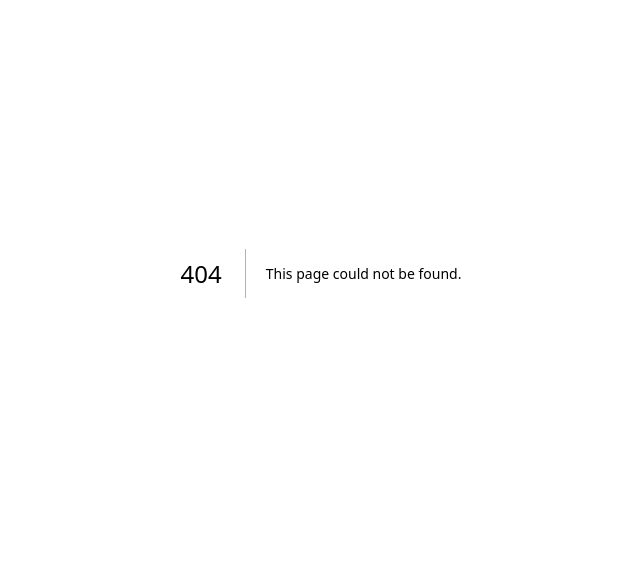
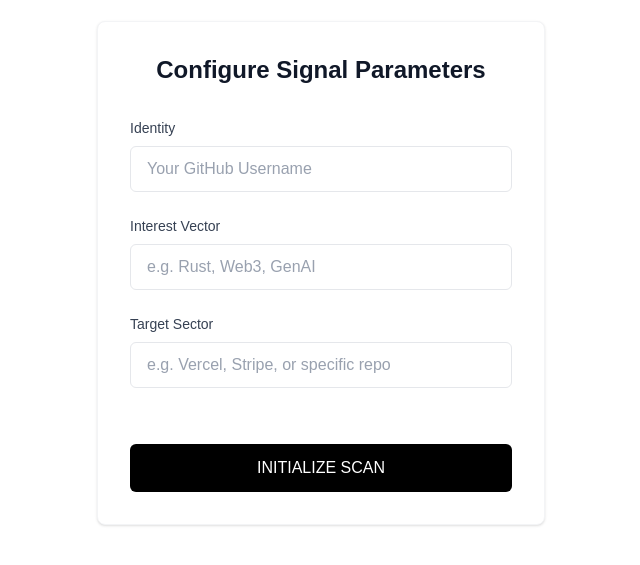
Before and after one commit to rihandoshi/SignalNow, a Next.js app: page /console in a window 1280 px wide. Before the commit this address had no page. Shown: the part 127-692 px from the top of the page, without its empty margins (319-959 px from the left). Built offline with nearby package versions, Linux system fonts and the light colour scheme.

Commit message:
added first page where inputs are taken and changed config files

```diff
--- /dev/null
+++ b/src/app/console/page.tsx
@@ -0,0 +1,151 @@
+"use client"
+
+import type React from "react"
+
+import { useState, useRef } from "react"
+
+export default function ConfigurePage() {
+  const [identity, setIdentity] = useState("")
+  const [interestVector, setInterestVector] = useState("")
+  const [targetSector, setTargetSector] = useState("")
+  const [isScanning, setIsScanning] = useState(false)
+  const [progress, setProgress] = useState(0)
+  const cardRef = useRef<HTMLDivElement>(null)
+
+  const handleInitialize = async (e: React.FormEvent) => {
+    e.preventDefault()
+
+    // Fade out card
+    if (cardRef.current) {
+      cardRef.current.style.animation = "fadeOutDown 0.6s ease-out forwards"
+    }
+
+    // Start scanning
+    setIsScanning(true)
+    setProgress(0)
+
+    // Simulate progress
+    const interval = setInterval(() => {
+      setProgress((prev) => {
+        if (prev >= 100) {
+          clearInterval(interval)
+          // Redirect after completion
+          setTimeout(() => {
+            window.location.href = "/"
+          }, 300)
+          return 100
+        }
+        return prev + Math.random() * 30
+      })
+    }, 200)
+  }
+
+  return (
+    <main className="min-h-screen flex items-center justify-center bg-background">
+      <style>{`
+        @keyframes fadeOutDown {
+          from {
+            opacity: 1;
+            transform: translateY(0);
+          }
+          to {
+            opacity: 0;
+            transform: translateY(40px);
+          }
+        }
+
+        @keyframes slideInUp {
+          from {
+            opacity: 0;
+            transform: translateY(20px);
+          }
+          to {
+            opacity: 1;
+            transform: translateY(0);
+          }
+        }
+
+        .progress-container {
+          animation: slideInUp 0.4s ease-out forwards;
+        }
+      `}</style>
+
+      {!isScanning ? (
+        <div ref={cardRef} className="w-full max-w-md p-8 bg-white rounded-lg shadow-sm border border-gray-100">
+          <h1 className="text-2xl font-semibold text-gray-900 mb-8 text-center">Configure Signal Parameters</h1>
+
+          <form onSubmit={handleInitialize} className="space-y-6">
+            {/* Identity Field */}
+            <div className="flex flex-col gap-2">
+              <label htmlFor="identity" className="text-sm font-medium text-gray-700">
+                Identity
+              </label>
+              <input
+                id="identity"
+                type="text"
+                placeholder="Your GitHub Username"
+                value={identity}
+                onChange={(e) => setIdentity(e.target.value)}
+                required
+                className="px-4 py-2.5 border border-gray-200 rounded-md bg-white text-gray-900 placeholder:text-gray-400 focus:outline-none focus:ring-1 focus:ring-gray-900 focus:border-transparent transition-all"
+              />
+            </div>
+
+            {/* Interest Vector Field */}
+            <div className="flex flex-col gap-2">
+              <label htmlFor="interest" className="text-sm font-medium text-gray-700">
+                Interest Vector
+              </label>
+              <input
+                id="interest"
+                type="text"
+                placeholder="e.g. Rust, Web3, GenAI"
+                value={interestVector}
+                onChange={(e) => setInterestVector(e.target.value)}
+                required
+                className="px-4 py-2.5 border border-gray-200 rounded-md bg-white text-gray-900 placeholder:text-gray-400 focus:outline-none focus:ring-1 focus:ring-gray-900 focus:border-transparent transition-all"
+              />
+            </div>
+
+            {/* Target Sector Field */}
+            <div className="flex flex-col gap-2">
+              <label htmlFor="sector" className="text-sm font-medium text-gray-700">
+                Target Sector
+              </label>
+              <input
+                id="sector"
+                type="text"
+                placeholder="e.g. Vercel, Stripe, or specific repo"
+                value={targetSector}
+                onChange={(e) => setTargetSector(e.target.value)}
+                required
+                className="px-4 py-2.5 border border-gray-200 rounded-md bg-white text-gray-900 placeholder:text-gray-400 focus:outline-none focus:ring-1 focus:ring-gray-900 focus:border-transparent transition-all"
+              />
+            </div>
+
+            {/* Initialize Button */}
+            <button
+              type="submit"
+              className="w-full mt-8 px-4 py-3 bg-black text-white font-medium rounded-md hover:bg-gray-900 active:bg-black transition-colors duration-200"
+            >
+              INITIALIZE SCAN
+            </button>
+          </form>
+        </div>
+      ) : (
+        <div className="progress-container w-full max-w-md px-8">
+          <div className="space-y-3">
+            <div className="text-sm text-gray-600 text-center font-medium">Scanning Signal Parameters...</div>
+            <div className="w-full h-1 bg-gray-100 rounded-full overflow-hidden">
+              <div
+                className="h-full bg-black rounded-full transition-all duration-300 ease-out"
+                style={{ width: `${Math.min(progress, 100)}%` }}
+              />
+            </div>
+            <div className="text-xs text-gray-500 text-center">{Math.floor(progress)}%</div>
+          </div>
+        </div>
+      )}
+    </main>
+  )
+}
```
Also changed, not shown: jsconfig.json (deleted, +0 -7 lines), package.json (+58 -8 lines), tsconfig.json (added, +44 -0 lines).
